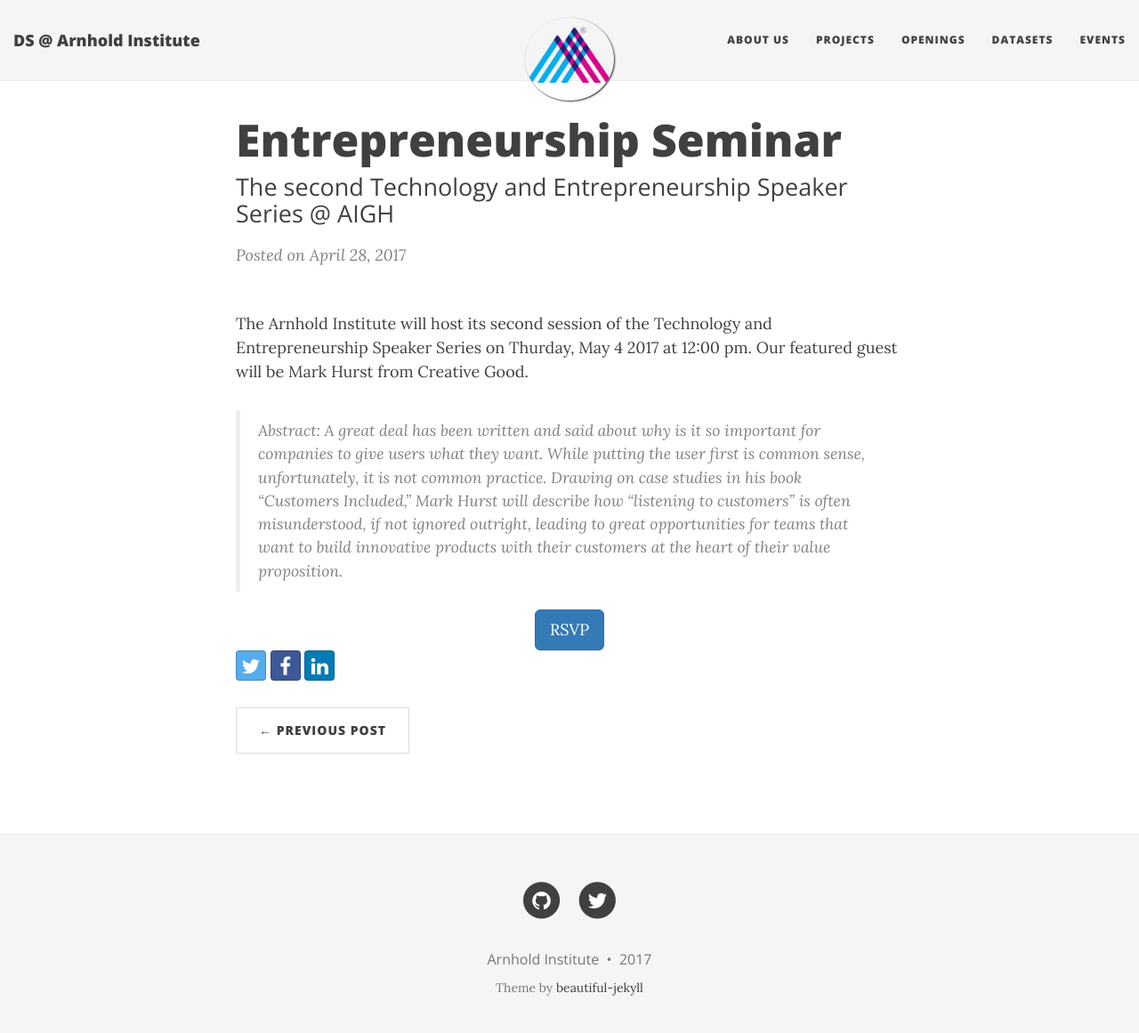
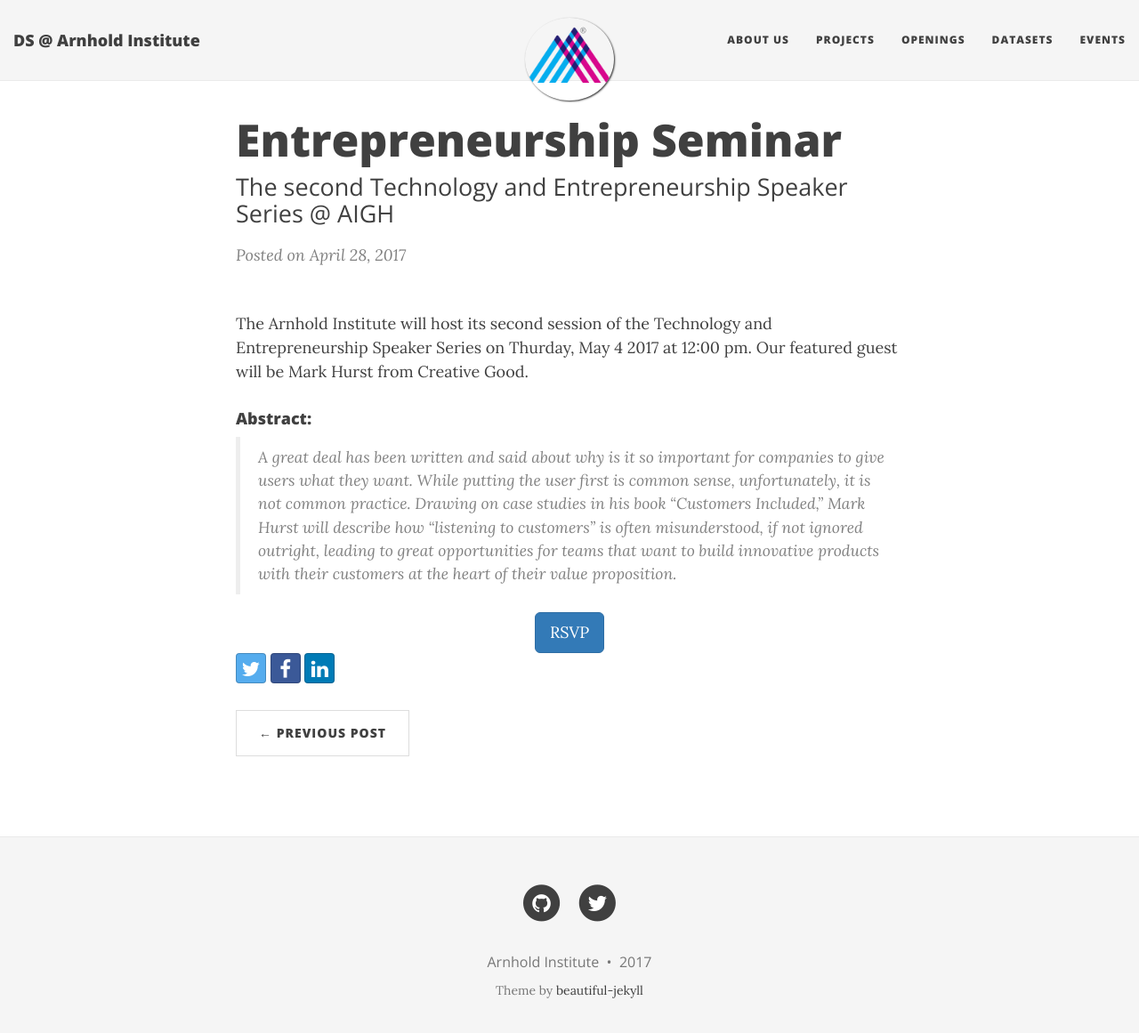
Before and after one commit to ArnholdInstitute/arnholdinstitute.github.io, a Jekyll site: the page built from _posts/2017-04-28-entrepreneurship-seminar.md, in a window 1280 px wide and 1174 px high. Shown: the top 1161 px of the window at 89% size. Built offline with Jekyll 4.4.1, drawn with Linux system fonts in a browser that asks for light colours; nearby versions of some CDN libraries; comment, search, counter and statistics services are not loaded.

```diff
--- a/_posts/2017-04-28-entrepreneurship-seminar.md
+++ b/_posts/2017-04-28-entrepreneurship-seminar.md
@@ -6,7 +6,8 @@ subtitle: The second Technology and Entrepreneurship Speaker Series @ AIGH
 
 The Arnhold Institute will host its second session of the Technology and Entrepreneurship Speaker Series on Thurday, May 4 2017 at 12:00 pm.  Our featured guest will be Mark Hurst from Creative Good.
 
->Abstract: A great deal has been written and said about why is it so important for companies to give users what they want. While putting the user first is common sense, unfortunately, it is not common practice. Drawing on case studies in his book “Customers Included,” Mark Hurst will describe how “listening to customers” is often misunderstood, if not ignored outright, leading to great opportunities for teams that want to build innovative products with their customers at the heart of their value proposition.
+#### Abstract:
+>A great deal has been written and said about why is it so important for companies to give users what they want. While putting the user first is common sense, unfortunately, it is not common practice. Drawing on case studies in his book “Customers Included,” Mark Hurst will describe how “listening to customers” is often misunderstood, if not ignored outright, leading to great opportunities for teams that want to build innovative products with their customers at the heart of their value proposition.
 
 
 <div class="row" style="display: flex; justify-content: center; align-items: center">
```
